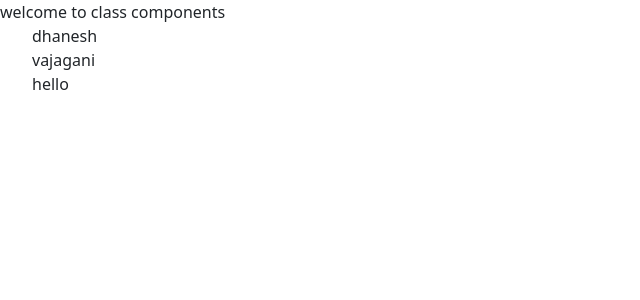
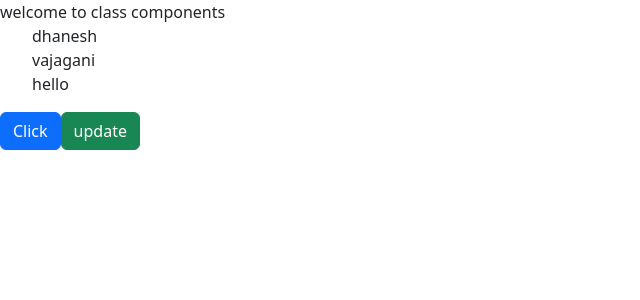
Before and after one commit to vajaganidhanesh/react-shopping, a React (Create React App) app: page / in a window 1280 px wide. Shown: the top 300 px of the page, without its empty margins (0-640 px from the left). Built offline with nearby package versions, Linux system fonts and the light colour scheme.

Commit message:
accessing data in class through method with bind method

```diff
--- a/src/components/classComponents/login.component.jsx
+++ b/src/components/classComponents/login.component.jsx
@@ -7,7 +7,25 @@ export default class Logincomponent extends Component {
       title: "welcome to class components",
       components: ["dhanesh", "vajagani", "hello"],
     };
+    this.updateState = this.updateState.bind(this);
   }
+
+  handleClick(event) {
+    alert(`${event.target.id}\n
+    ${event.target.clientTop}\n
+     ${event.target.clientHeight}\n
+      ${event.target.clientWidth}`);
+    for (let propName in event.target) {
+      console.log(propName, ": ", event[propName]);
+    }
+  }
+
+  updateState() {
+    this.setState({
+      title: "its class based component",
+    });
+  }
+
   render() {
     return (
       <>
@@ -17,6 +35,16 @@ export default class Logincomponent extends Component {
             <div key={values}>{values}</div>
           ))}
         </ol>
+        <button
+          id="loginButton"
+          className="btn btn-primary"
+          onClick={this.handleClick}
+        >
+          Click
+        </button>
+        <button onClick={() => this.updateState()} className="btn btn-success">
+          update
+        </button>
       </>
     );
   }
```
